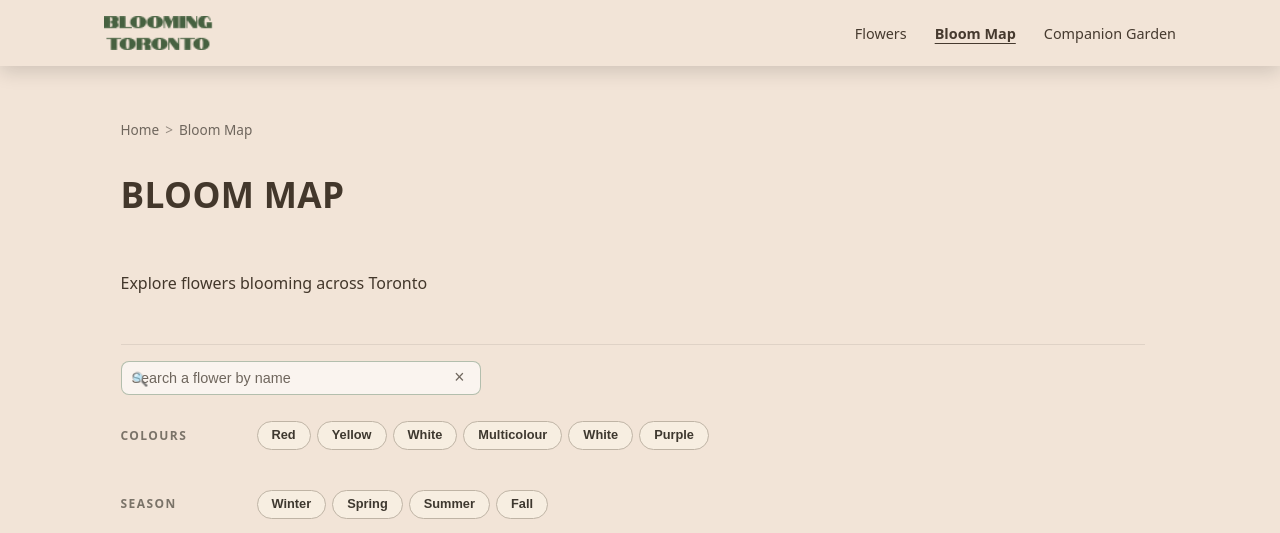
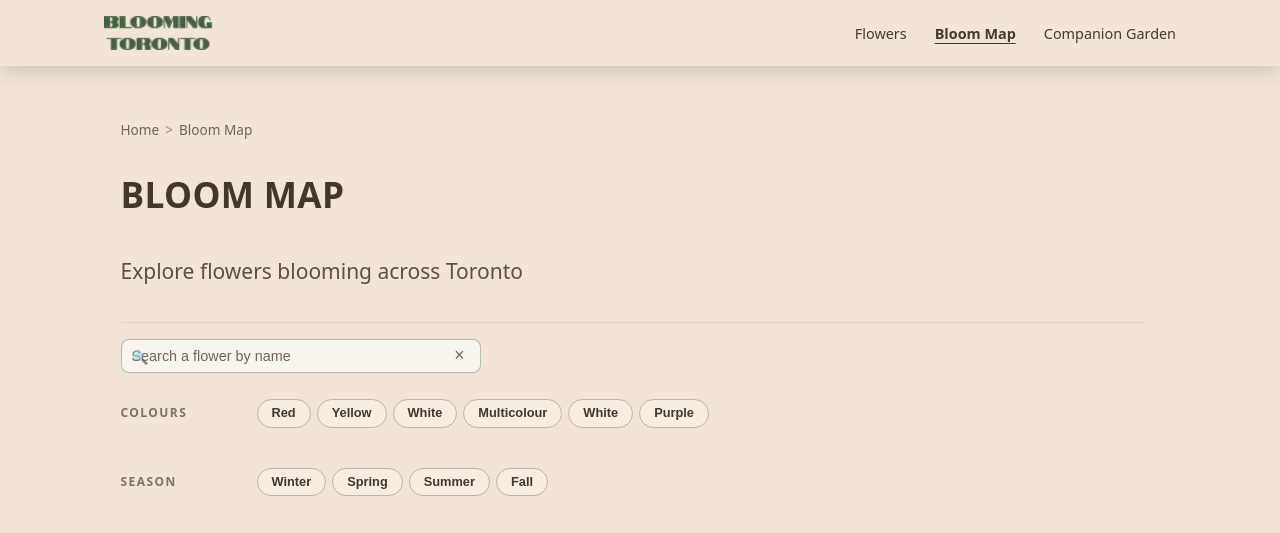
Before and after one commit to howudain/bloomingtoronto, a plain HTML site: page map.html in a window 1280 px wide. Shown: the top 533 px of the page. Drawn offline with nearby package versions, Linux system fonts and the light colour scheme.

Commit message:
Minor issues solved

```diff
--- a/map.html
+++ b/map.html
@@ -53,12 +53,8 @@
       </nav>
 
       <h1 class="page-title">Bloom Map</h1>
-      <p>Explore flowers blooming across Toronto</p>
+      <p class="page-subtitle">Explore flowers blooming across Toronto</p>
 
-
-
-
-    <!-- 필터칩 영역 -->
     <section class="filters">
 
 
@@ -126,7 +122,6 @@
     </section>
 
     <div class="map-wrapper">
-      <!-- 실제 인터랙티브 지도가 들어가는 div -->
       <div id="bloom-map"></div>
     </div>
     </div>
--- a/style.css
+++ b/style.css
@@ -346,7 +346,8 @@ main {
 
 
   .map-page .page-subtitle{
-    margin: 0 0 5px;
+    margin-top: 0;
+    margin-bottom: 0;
     font-size: 21px;
     font-weight: 500;
     opacity: 0.85;
@@ -1704,6 +1705,9 @@ object-fit: cover;
 }
 }
 
+.flowers-page .page-subtitle{
+  margin-bottom: 8px;
+}
 
 /* Prevent layout shift when scrollbar appears/disappears */
 html{
```
